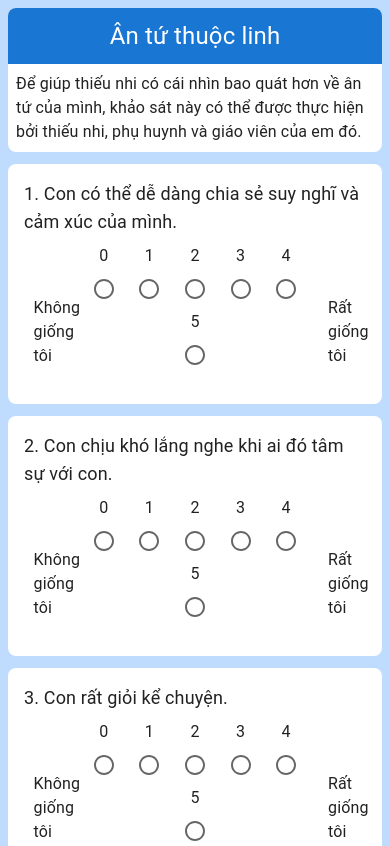
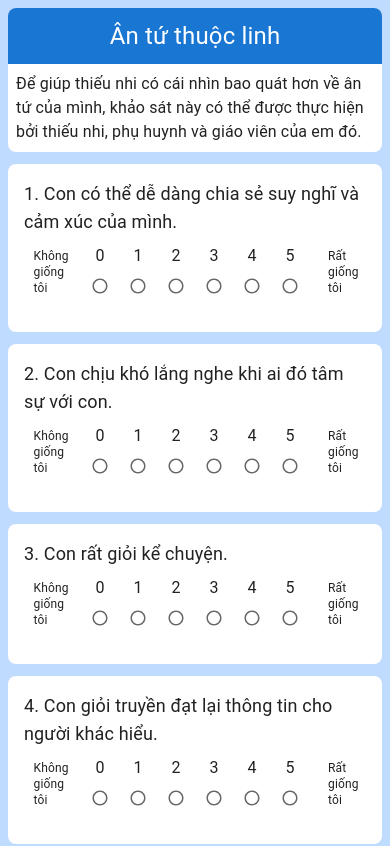
Before and after one commit to abel3t/su-survey, a Next.js app: page /spiritual-gifts in a window 390 px wide. Shown: the top 846 px of the page. Built offline with nearby package versions, Linux system fonts and the light colour scheme.

Commit message:
Add responsive

```diff
--- a/src/components/GiftQuestion.tsx
+++ b/src/components/GiftQuestion.tsx
@@ -14,7 +14,7 @@ const GiftQuestion: React.FC<GiftQuestionProps> = ({ index, question }) => {
   };
 
   return (
-    <div className={`w-full md:w-3/4 lg:w-2/3 p-2 md:p-3 lg:p-4 mb-3 border-gray-400 rounded-lg bg-white ${
+    <div className={`w-full md:w-3/4 lg:w-2/3 p-2 md:p-3 lg:p-3 mb-3 border-gray-400 rounded-lg bg-white ${
       question.hasError &&
       'border border-red-500'}`}>
 
--- a/src/components/RatingQuestion.tsx
+++ b/src/components/RatingQuestion.tsx
@@ -3,6 +3,7 @@ import RadioGroup from '@mui/material/RadioGroup';
 import FormControlLabel from '@mui/material/FormControlLabel';
 import Radio from '@mui/material/Radio';
 import ErrorIcon from '@mui/icons-material/Error';
+import { styled } from '@mui/material';
 
 interface RatingQuestionProps {
   index: number,
@@ -27,7 +28,7 @@ const RatingQuestion: React.FC<RatingQuestionProps> = ({ index, id, title, isReq
         </div>
 
         <div className="flex items-end justify-around">
-          <div className="pb-2 w-1/12 md:w-1/6">Không giống tôi</div>
+          <div className="pb-2 w-1/12 md:w-1/6 text-xs md:text-sm lg:text-md">Không giống tôi</div>
           <RadioGroup
               aria-label="option"
               name="controlled-radio-buttons-group"
@@ -40,7 +41,7 @@ const RatingQuestion: React.FC<RatingQuestionProps> = ({ index, id, title, isReq
               Options(5)
             }
           </RadioGroup>
-          <div className="pb-2 w-1/12 md:w-1/6">
+          <div className="pb-2 w-1/12 md:w-1/6 text-xs md:text-sm lg:text-md">
             Rất giống tôi
           </div>
         </div>
@@ -59,11 +60,35 @@ const RatingQuestion: React.FC<RatingQuestionProps> = ({ index, id, title, isReq
 
 function Options(n: number) {
   const options = [];
+  const StyledRadio = styled(Radio)(({ theme }) => ({
+    [theme.breakpoints.down('md')]: {
+      '& .MuiSvgIcon-root': {
+        fontSize: 18,
+      }
+    },
+    [theme.breakpoints.up('md')]: {
+      '& .MuiSvgIcon-root': {
+        fontSize: 22,
+      }
+    },
+    [theme.breakpoints.up('lg')]: {
+      '& .MuiSvgIcon-root': {
+        fontSize: 25,
+      }
+    },
+  }));
+
   for (let i = 0; i <= n; i++) {
     options.push(
         <FormControlLabel
             style={{ margin: 0, padding: 0 }}
-            labelPlacement="top" value={i} control={<Radio/>} label={i} key={`key-${i}`}/>
+            labelPlacement="top" value={i} control={
+          <StyledRadio sx={{
+            '& .MuiButtonBase-root-MuiRadio-root': {
+              padding: 0
+            },
+          }} />} label={i} key={`key-${i}`}
+        />
     );
   }
 
--- a/src/pages/spiritual-gifts.tsx
+++ b/src/pages/spiritual-gifts.tsx
@@ -47,11 +47,13 @@ const SpiritualGifts: React.FC = () => {
         }
       });
 
-    if (!hasError) {
-      setCurrentPage(currentPage + 1);
-    } else {
-      setShowErrorDialog(true);
-    }
+    setCurrentPage(currentPage + 1);
+
+    // if (!hasError) {
+    //   setCurrentPage(currentPage + 1);
+    // } else {
+    //   setShowErrorDialog(true);
+    // }
   };
 
   const onClickSubmit = () => {
```
